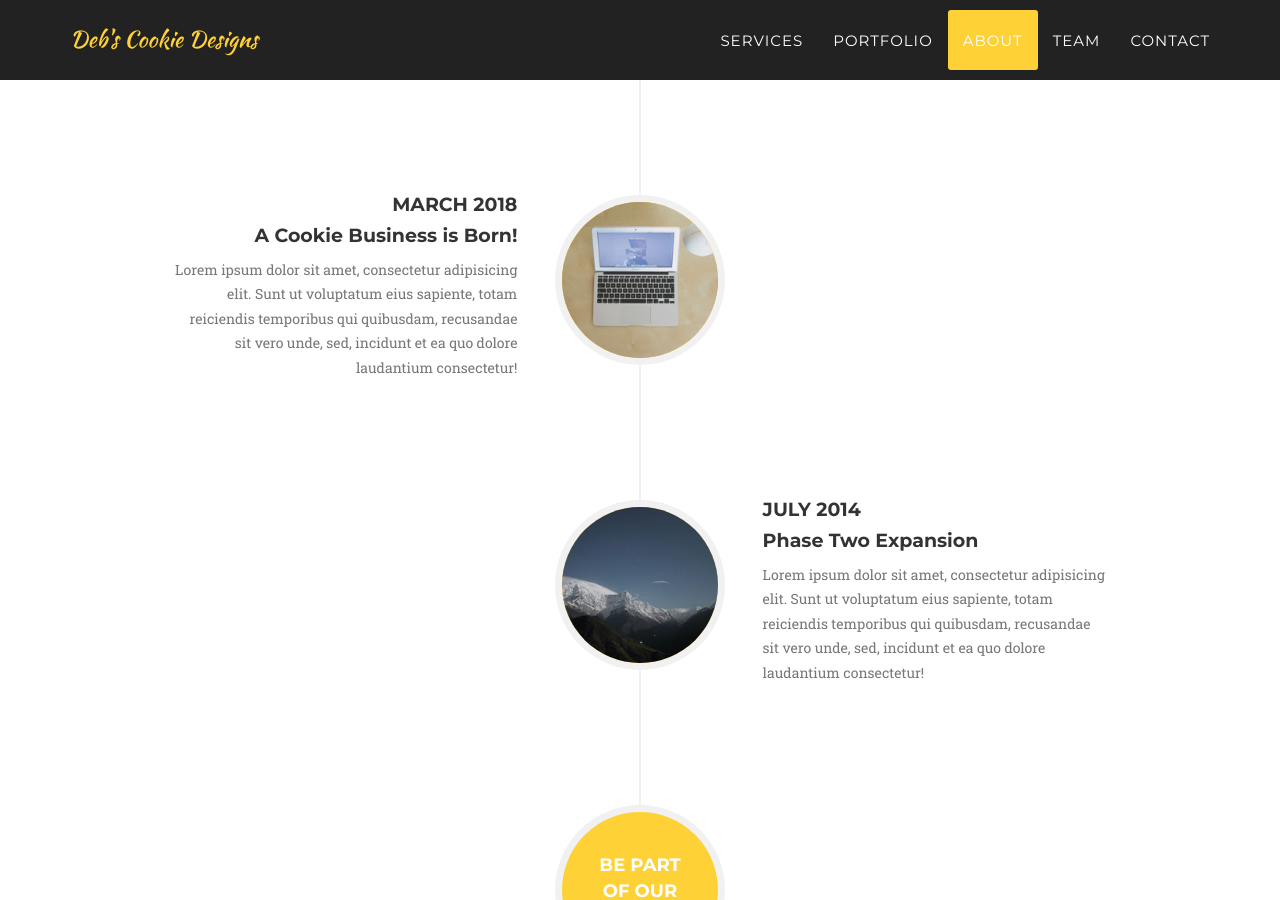
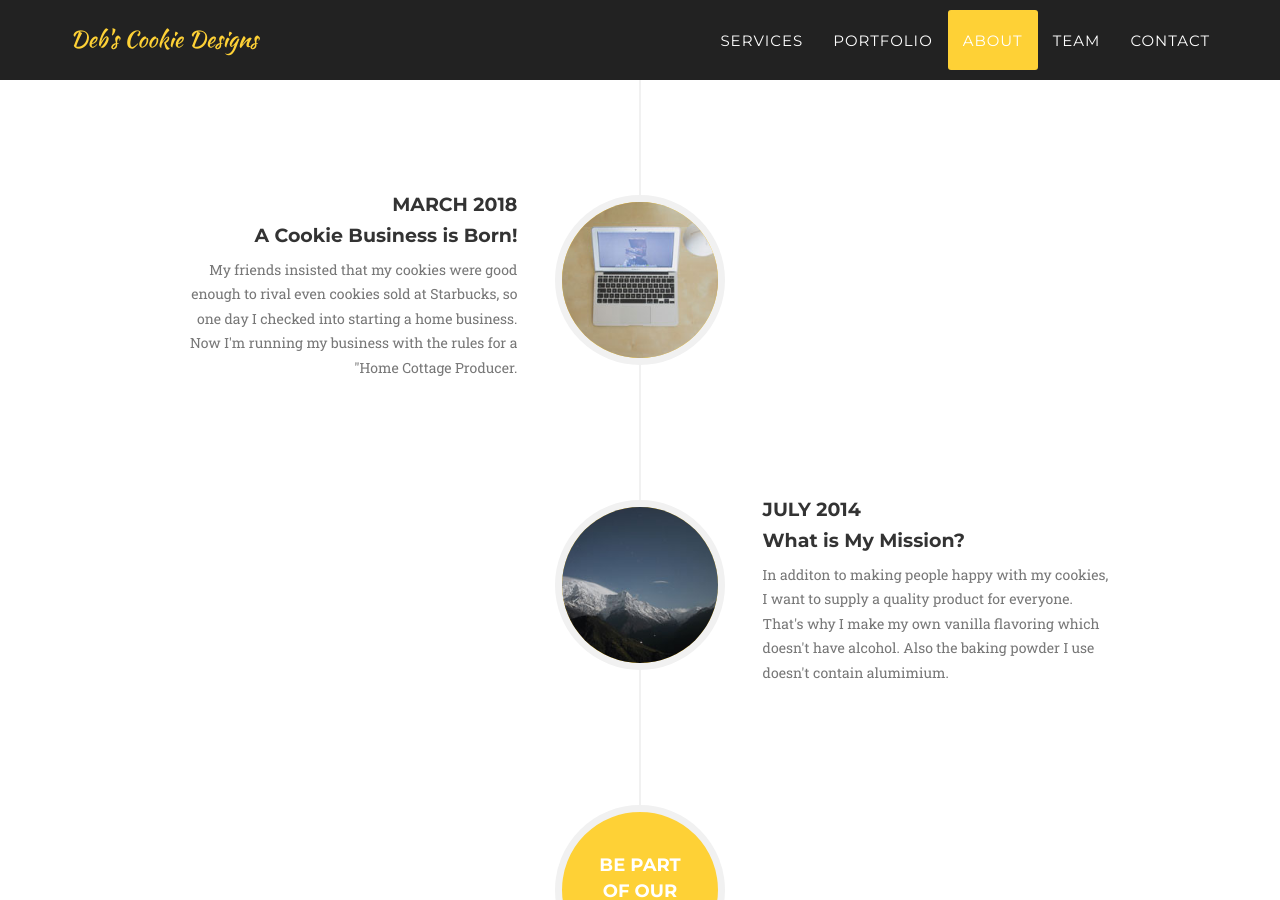
Before and after one commit to DEB72/Cookie, a Jekyll site: the page built from index.html, in a window 1280 px wide and 900 px high, scrolled down 3949 px. Built offline with Jekyll 4.4.1, drawn with Linux system fonts in a browser that asks for light colours; some web fonts are replaced; some of the changed text lies outside the part shown.

Commit message:
Update about.html

```diff
--- a/_includes/about.html
+++ b/_includes/about.html
@@ -4,7 +4,7 @@
             <div class="row">
                 <div class="col-lg-12 text-center">
                     <h2 class="section-heading">About</h2>
-                    <h3 class="section-subheading text-muted">LHow I Got Started in the Cookie Business</h3>
+                    <h3 class="section-subheading text-muted">How I Got Started in the Cookie Business</h3>
                 </div>
             </div>
             <div class="row">
@@ -48,7 +48,7 @@
                                     <h4 class="subheading">A Cookie Business is Born!</h4>
                                 </div>
                                 <div class="timeline-body">
-                                    <p class="text-muted">Lorem ipsum dolor sit amet, consectetur adipisicing elit. Sunt ut voluptatum eius sapiente, totam reiciendis temporibus qui quibusdam, recusandae sit vero unde, sed, incidunt et ea quo dolore laudantium consectetur!</p>
+                                    <p class="text-muted">My friends insisted that my cookies were good enough to rival even cookies sold at Starbucks, so one day I checked into starting a home business.  Now I'm running my  business with the rules for a "Home Cottage Producer.</p>
                                 </div>
                             </div>
                         </li>
@@ -59,10 +59,10 @@
                             <div class="timeline-panel">
                                 <div class="timeline-heading">
                                     <h4>July 2014</h4>
-                                    <h4 class="subheading">Phase Two Expansion</h4>
+                                    <h4 class="subheading">What is My Mission?</h4>
                                 </div>
                                 <div class="timeline-body">
-                                    <p class="text-muted">Lorem ipsum dolor sit amet, consectetur adipisicing elit. Sunt ut voluptatum eius sapiente, totam reiciendis temporibus qui quibusdam, recusandae sit vero unde, sed, incidunt et ea quo dolore laudantium consectetur!</p>
+                                    <p class="text-muted">In additon to making people happy with my cookies, I want to supply a quality product for everyone.  That's why I make my own vanilla flavoring which doesn't have alcohol.  Also the baking powder I use doesn't contain alumimium.</p>
                                 </div>
                             </div>
                         </li>
```
